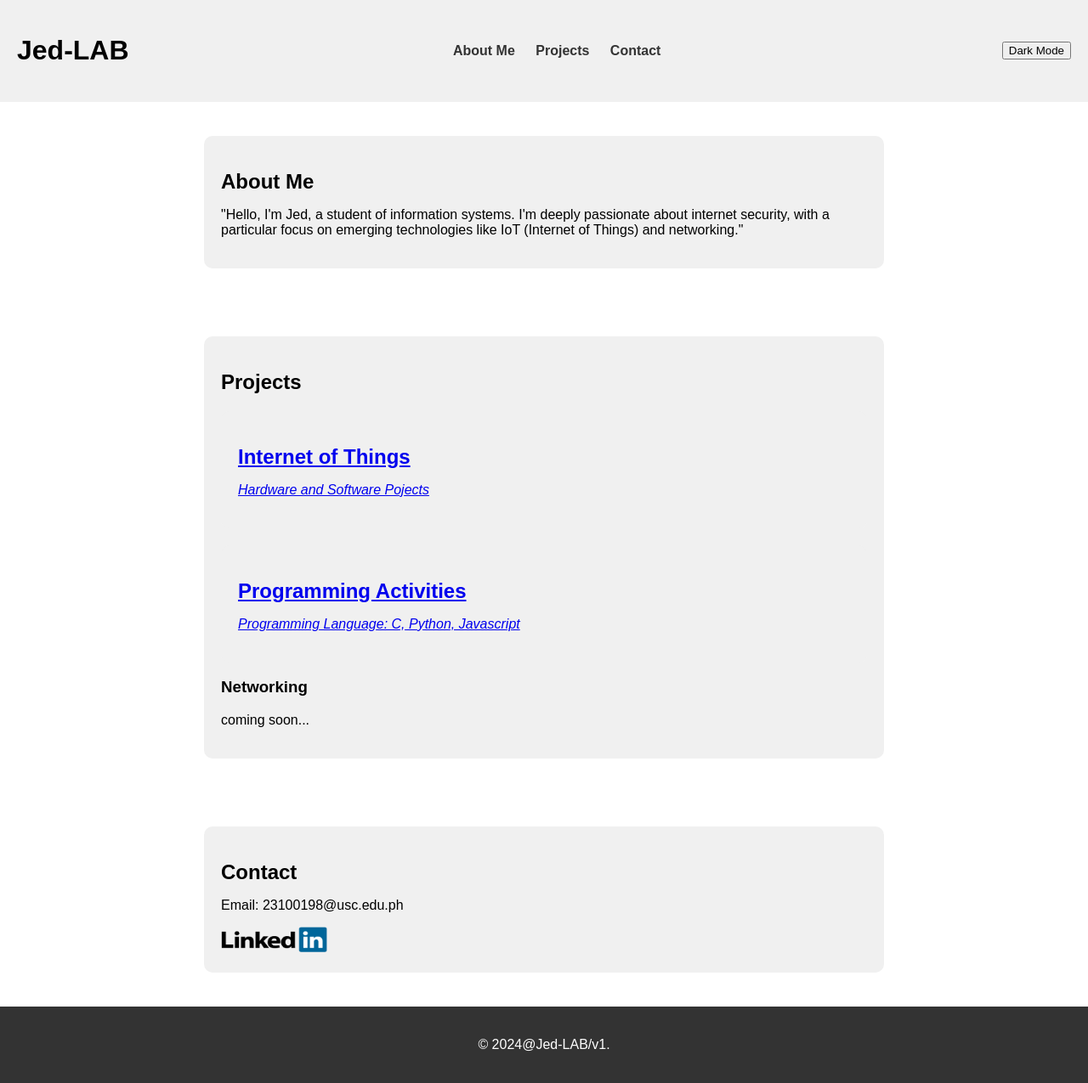
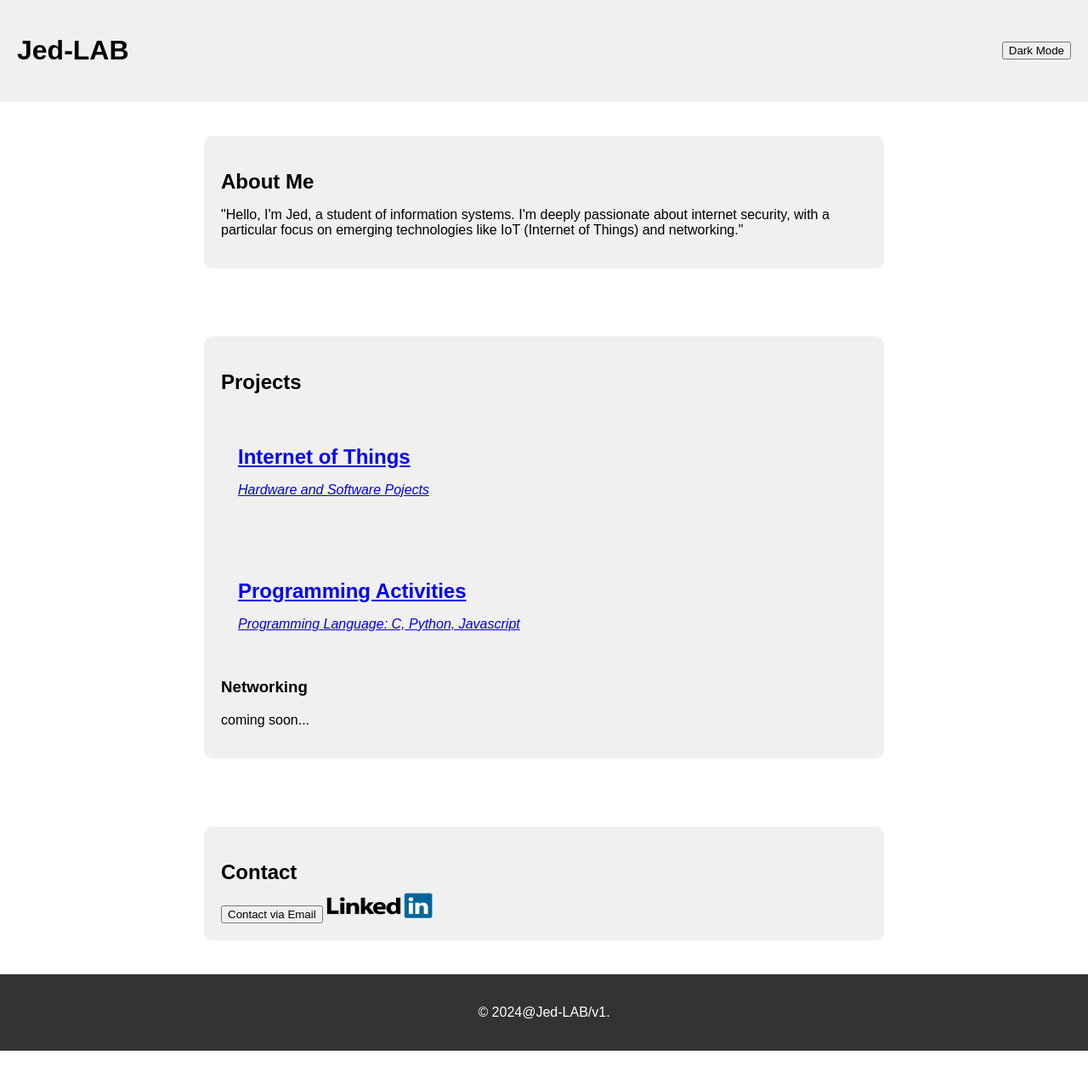
Before and after one commit to Jed-LAB/Jed-LAB, a plain HTML site: page index.html in a window 1280 px wide. Shown: the whole page at 85% size. After the commit the page ends 1237 px from the top, so only its background shows below. Drawn offline with Linux system fonts and the light colour scheme.

Commit message:
Update index.html
Signed-off-by: Jed-ivan (Jed-LAB) <136905749+Jed-LAB@users.noreply.github.com>

```diff
--- a/index.html
+++ b/index.html
@@ -9,13 +9,6 @@
 <body>
     <header>
         <h1>Jed-LAB</h1>
-        <nav>
-            <ul>
-                <li><a href="#about">About Me</a></li>
-                <li><a href="#projects">Projects</a></li>
-                <li><a href="#contact">Contact</a></li>
-            </ul>
-        </nav>
         <button id="darkModeToggle">Dark Mode</button>
     </header>
 
@@ -56,14 +49,13 @@
         <section id="contact" class="section">
     <div class="container">
         <h2>Contact</h2>
-        <p>Email: 23100198@usc.edu.ph</p>
-        </a>
+        <button onclick="window.location.href='mailto:sample@mail.com';">Contact via Email</button>
         <a href="https://www.linkedin.com/in/jed-lab/" target="_blank">
             <img src="linkedin.png" alt="Linkedin"  width="125" height="30">
         </a>
-<!--          -->
     </div>
 </section>
+
 
     </main>
 
```
